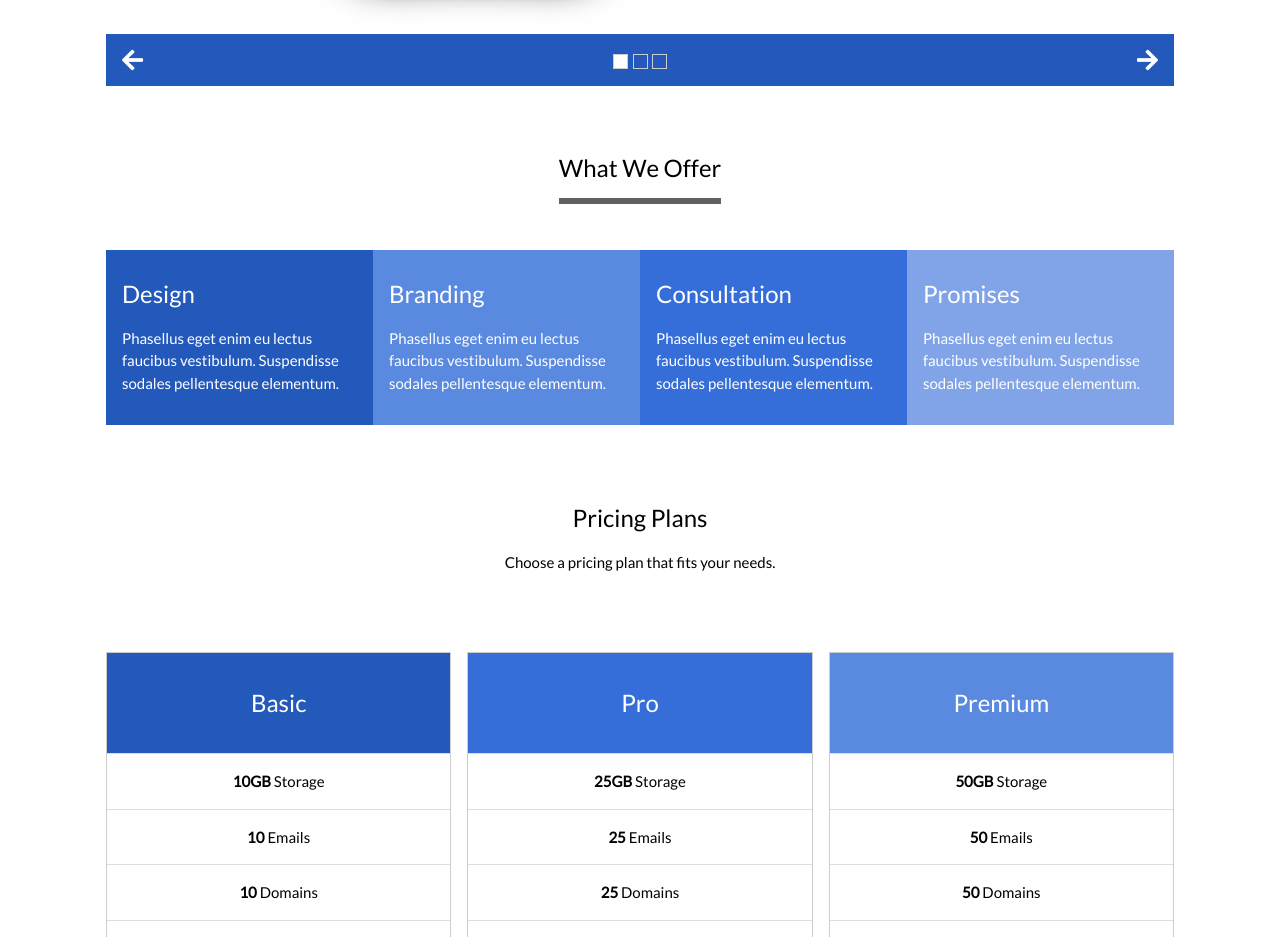
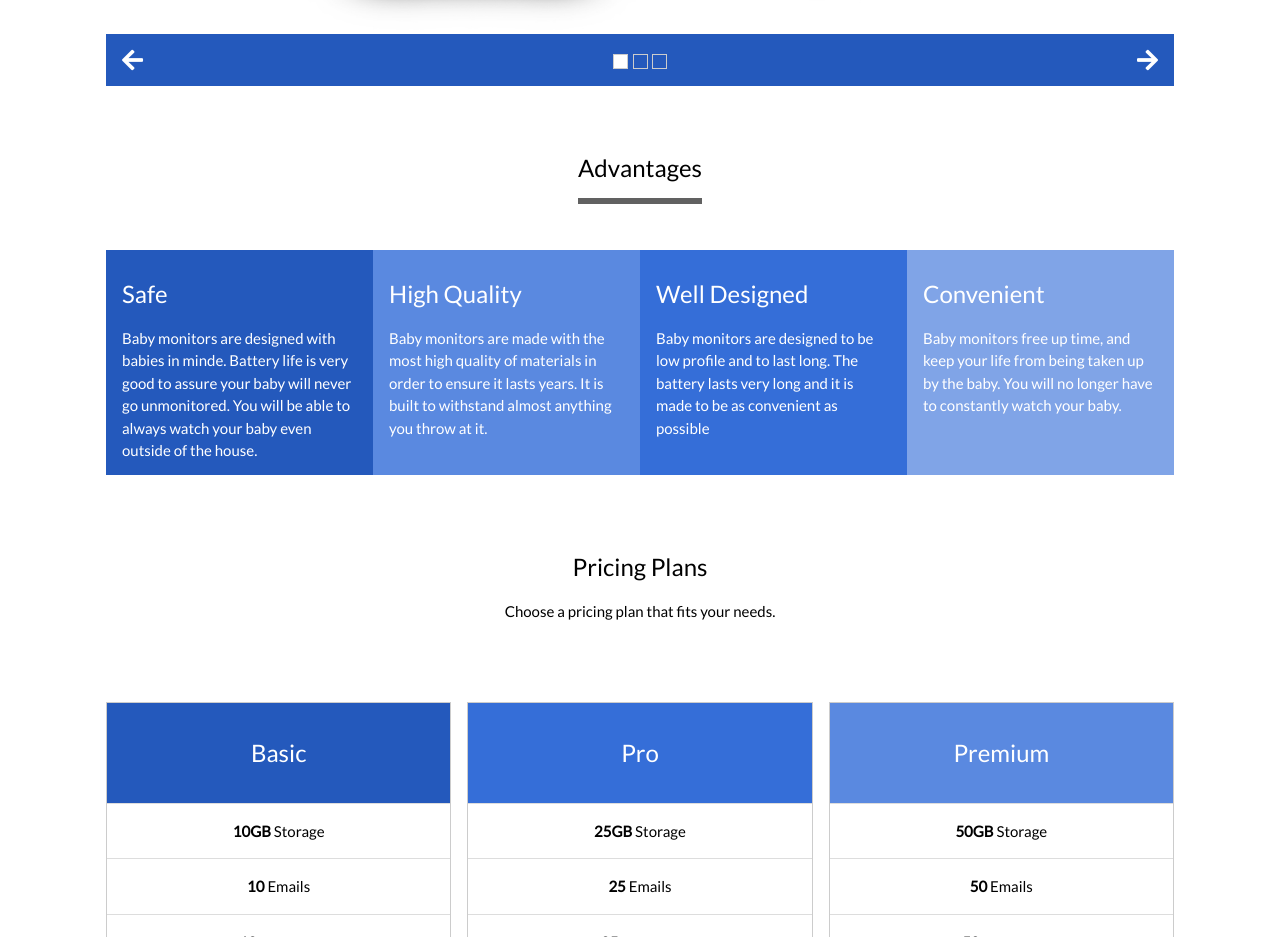
Before and after one commit to Eddie048/4-product-Stump-Koral, a plain HTML site: page index.html in a window 1280 px wide. Shown: the part 780-1717 px from the top of the page. Drawn offline with nearby package versions, Linux system fonts and the light colour scheme.

Commit message:
Changed text

```diff
--- a/index.html
+++ b/index.html
@@ -80,26 +80,26 @@
             <!-- Grid -->
             <div class="w3-row w3-container">
                 <div class="w3-center w3-padding-64">
-                    <span class="w3-xlarge w3-bottombar w3-border-dark-grey w3-padding-16">What We Offer</span>
+                    <span class="w3-xlarge w3-bottombar w3-border-dark-grey w3-padding-16">Advantages</span>
                 </div>
-                <div class="w3-col l3 m6 w3-theme-d5 w3-container w3-padding-16">
-                    <h3>Design</h3>
-                    <p>Phasellus eget enim eu lectus faucibus vestibulum. Suspendisse sodales pellentesque elementum.</p>
+                <div class="w3-col l3 m6 w3-theme-d5 w3-container w3-padding-16" style="height:225px">
+                    <h3>Safe</h3>
+                    <p>Baby monitors are designed with babies in minde. Battery life is very good to assure your baby will never go unmonitored. You will be able to always watch your baby even outside of the house.</p>
                 </div>
 
-                <div class="w3-col l3 m6 w3-theme-d3 w3-container w3-padding-16">
-                    <h3>Branding</h3>
-                    <p>Phasellus eget enim eu lectus faucibus vestibulum. Suspendisse sodales pellentesque elementum.</p>
+                <div class="w3-col l3 m6 w3-theme-d3 w3-container w3-padding-16" style="height:225px">
+                    <h3>High Quality</h3>
+                    <p>Baby monitors are made with the most high quality of materials in order to ensure it lasts years. It is built to withstand almost anything you throw at it.</p>
                 </div>
 
-                <div class="w3-col l3 m6 w3-theme-d4 w3-container w3-padding-16">
-                    <h3>Consultation</h3>
-                    <p>Phasellus eget enim eu lectus faucibus vestibulum. Suspendisse sodales pellentesque elementum.</p>
+                <div class="w3-col l3 m6 w3-theme-d4 w3-container w3-padding-16" style="height:225px">
+                    <h3>Well Designed</h3>
+                    <p>Baby monitors are designed to be low profile and to last long. The battery lasts very long and it is made to be as convenient as possible</p>
                 </div>
 
-                <div class="w3-col l3 m6 w3-theme-d2 w3-container w3-padding-16">
-                    <h3>Promises</h3>
-                    <p>Phasellus eget enim eu lectus faucibus vestibulum. Suspendisse sodales pellentesque elementum.</p>
+                <div class="w3-col l3 m6 w3-theme-d2 w3-container w3-padding-16" style="height:225px">
+                    <h3>Convenient</h3>
+                    <p>Baby monitors free up time, and keep your life from being taken up by the baby. You will no longer have to constantly watch your baby.</p>
                 </div>
             </div>
 
```
